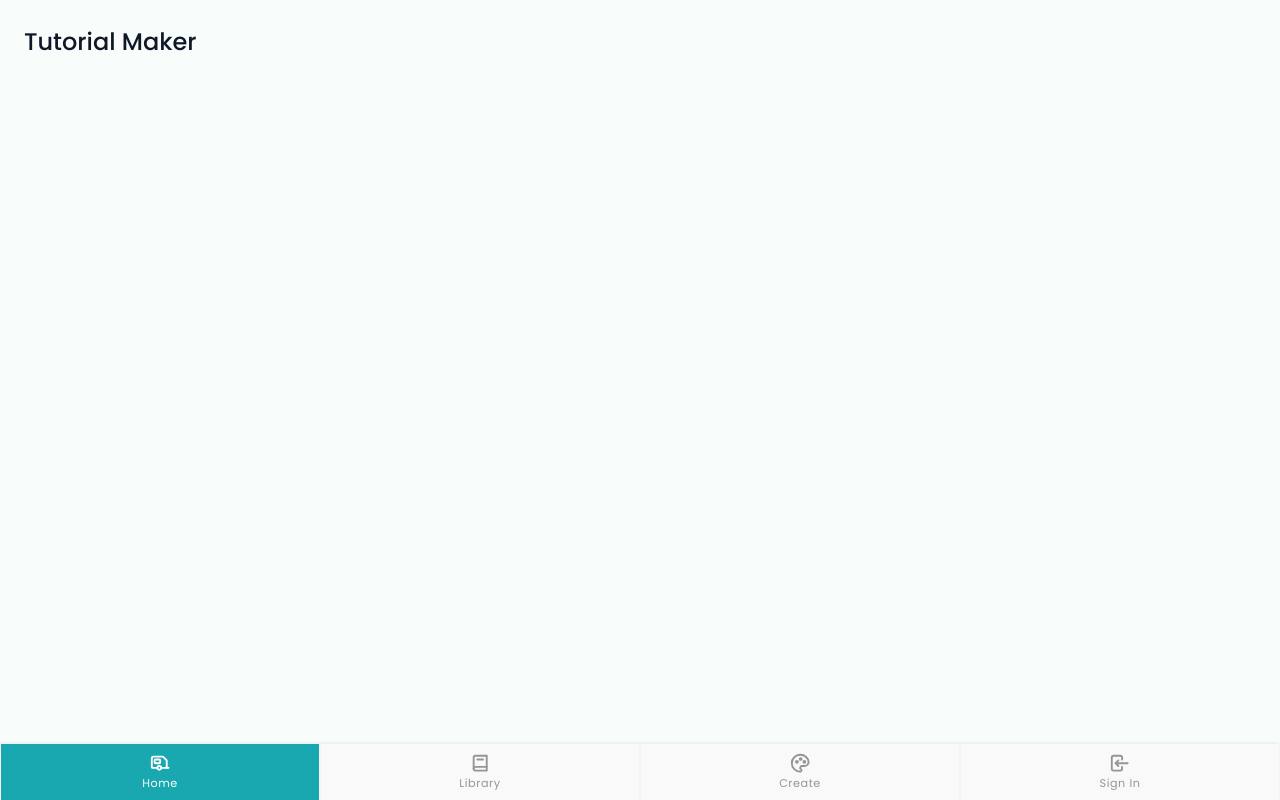
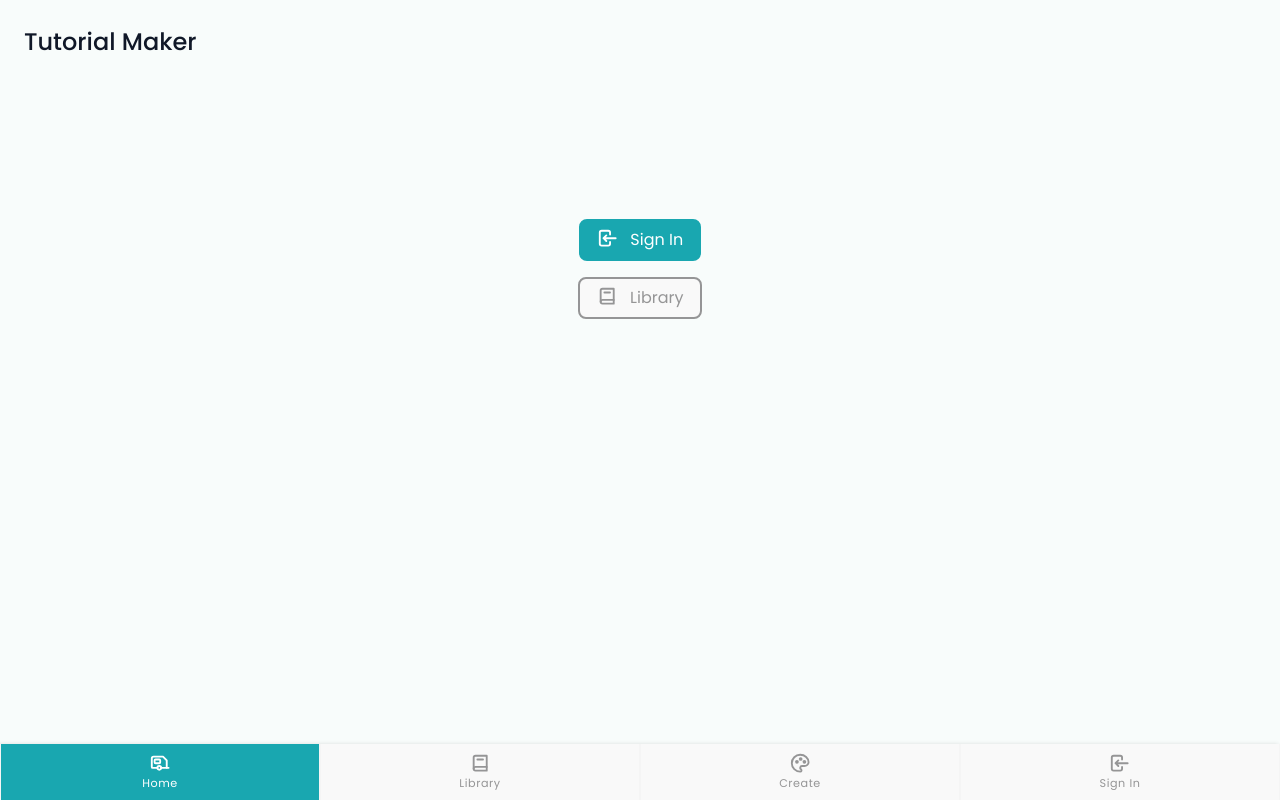
Before and after one commit to kai-franke/capstone-project, a Next.js app: page / in a window 1280 px wide. Built offline with nearby package versions, Linux system fonts and the light colour scheme; no server answers.

Commit message:
add buttons to home, write author to db

```diff
--- a/components/Footer.js
+++ b/components/Footer.js
@@ -130,11 +130,3 @@ const NavItem = styled.a`
     font-size: 0.75em;
   }
 `;
-
-const MyProvider = ({ values, children }) => (
-  <IconContext.Provider value={{ values }}>{children}</IconContext.Provider>
-);
-
-const MyProviderStyled = styled(MyProvider)`
-  color: red;
-`;
--- a/models/Tutorial.js
+++ b/models/Tutorial.js
@@ -7,6 +7,7 @@ const tutorialSchema = new Schema({
   cover: { type: String, required: true },
   slug: { type: String, required: true },
   steps: { type: Array, required: true },
+  author: { type: String, required: true },
 });
 
 const Tutorial =
--- a/pages/api/auth/[...nextauth].js
+++ b/pages/api/auth/[...nextauth].js
@@ -10,6 +10,7 @@ export const authOptions = {
     }),
     // ...add more providers here
   ],
+
 };
 
 export default NextAuth(authOptions);
--- a/pages/create.js
+++ b/pages/create.js
@@ -2,7 +2,7 @@ import CreateForm from "../components/CreateForm";
 import Headline from "../components/Headline";
 import { getSession } from "next-auth/react";
 
-export default function CreatePage({ session }) {
+export default function CreatePage() {
   return (
     <>
       <Headline>Create a new tutorial</Headline>
--- a/pages/index.js
+++ b/pages/index.js
@@ -1,7 +1,19 @@
+import { useSession, signOut, signIn } from "next-auth/react";
 import Head from "next/head";
+import Link from "next/link";
+import { IconContext } from "react-icons";
+import { TbBook2, TbLogin, TbLogout } from "react-icons/tb";
+import styled from "styled-components";
+import { Button } from "../components/Buttons";
 import Headline from "../components/Headline";
 
 export default function Home() {
+  const { data: session } = useSession();
+  const iconStyle = {
+    color: "inherit",
+    fontSize: "1.4em",
+    marginRight: "0.5em",
+  };
 
   return (
     <>
@@ -13,7 +25,43 @@ export default function Home() {
 
       <main>
         <Headline>Tutorial Maker</Headline>
+        <HomeButtons>
+          <Button
+            isPrimary={!session}
+            onClick={() => {
+              if (session) {
+                signOut({
+                  callbackUrl: "/",
+                });
+              } else {
+                signIn();
+              }
+            }}
+          >
+            {session ? (
+              <TbLogout style={iconStyle} />
+            ) : (
+              <TbLogin style={iconStyle} />
+            )}
+            {session ? "Sign out" : "Sign In"}
+          </Button>
+
+          <Link href="/tutorials" passHref>
+            <Button>
+              <TbBook2 style={iconStyle} />
+              Library
+            </Button>
+          </Link>
+        </HomeButtons>
       </main>
     </>
   );
 }
+
+const HomeButtons = styled.div`
+  display: flex;
+  flex-direction: column;
+  margin: 20vh auto;
+  align-items: center;
+  gap: 1em;
+`;
--- a/pages/tutorials/[slug].js
+++ b/pages/tutorials/[slug].js
@@ -64,7 +64,7 @@ export default function Tutorial({ name, steps, id, slug }) {
           </Button>
         )}
         {currentStep === steps.length && (
-          <Link href="/tutorials">
+          <Link href="/tutorials" passHref>
             <Button isPrimary>back to library</Button>
           </Link>
         )}
--- a/services/tutorialService.js
+++ b/services/tutorialService.js
@@ -12,6 +12,7 @@ export async function getAllTutorials() {
     cover: tutorial.cover,
     slug: tutorial.slug,
     steps: tutorial.steps,
+    author: tutorial.author,
   }));
 
   return sanitizedTutorials;
@@ -28,6 +29,7 @@ export async function getTutorialBySlug(slug) {
     cover: tutorial.cover,
     slug: tutorial.slug,
     steps: tutorial.steps,
+    author: tutorial.author,
   };
   return sanitizedTutorial;
 }
```
Also changed, not shown: components/CreateForm.js (+4 -4 lines), pages/signin.js (deleted, +0 -49 lines).
